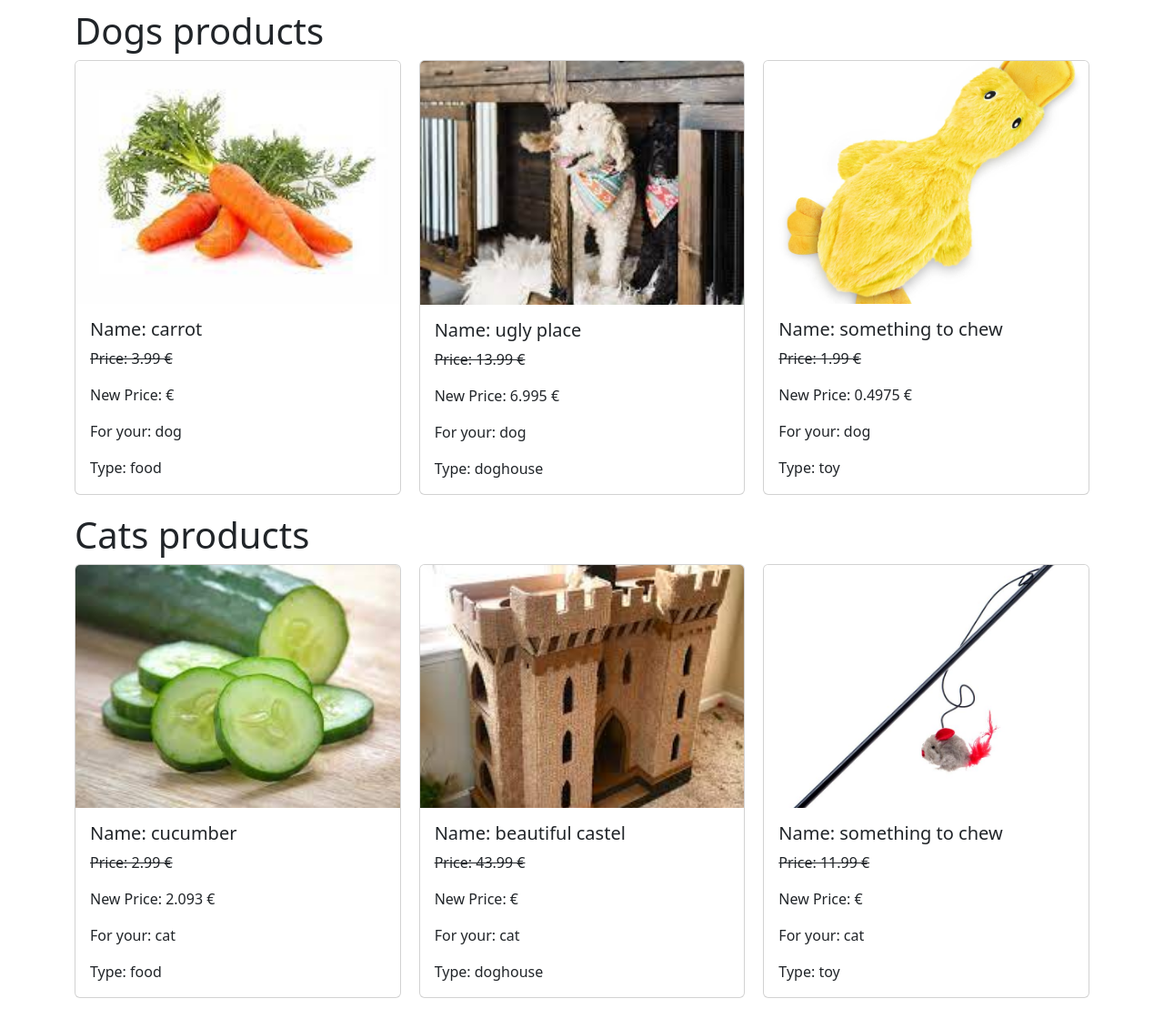
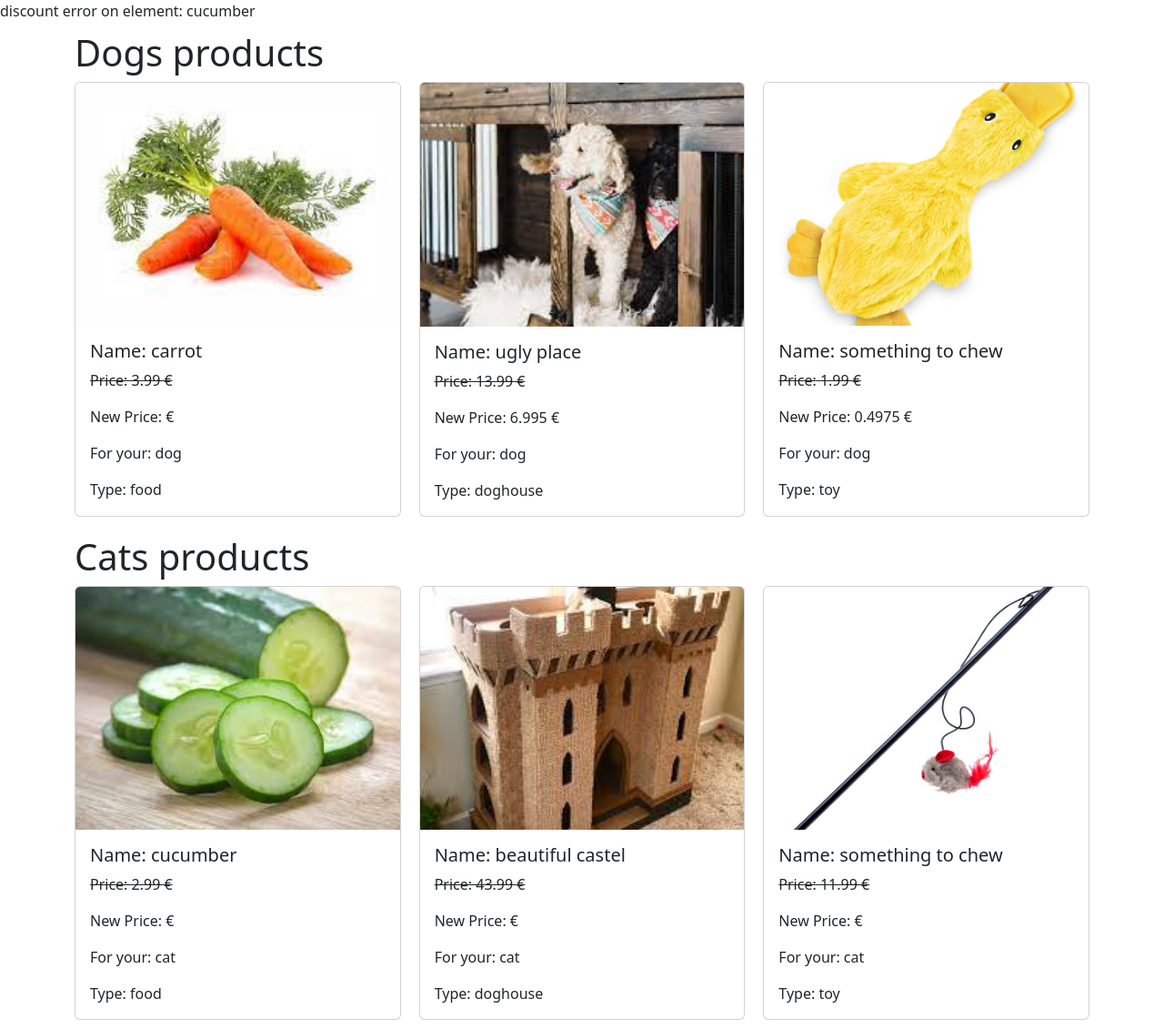
Before and after one commit to rennavittorio/php-oop-2, a PHP site: page / in a window 1280 px wide. Shown: the whole page at 91% size. Before the commit the page ends 1097 px from the top, so only its background shows below. Run offline with PHP 8.4, Linux system fonts and the light colour scheme.

Commit message:
add: add discount error check with exceptions methods

```diff
--- a/Db/db.php
+++ b/Db/db.php
@@ -21,7 +21,7 @@ $products = [
         'weigth' => 500,
         'expirationDate' => '2079-01-01',
         'isDiscounted' => true,
-        'percDiscount' => 30
+        'percDiscount' => null
     ],
     $uglyPlace = [
         'img' => './Img/kennel.jpg',
--- a/Models/Discount.php
+++ b/Models/Discount.php
@@ -25,8 +25,12 @@ trait Discount
     public function setDiscountedPrice($_price, $_percDiscount, $_isAvailable)
     {
         if ($_isAvailable === true) {
-            $totalDiscount = ($_price * $_percDiscount) / 100;
-            $this->discountedPrice = $_price - $totalDiscount;
+            if ($_percDiscount === null) {
+                throw new Exception('discount perc not found');
+            } else {
+                $totalDiscount = ($_price * $_percDiscount) / 100;
+                $this->discountedPrice = $_price - $totalDiscount;
+            }
         }
     }
 
--- a/index.php
+++ b/index.php
@@ -18,7 +18,11 @@ foreach ($products as $product) {
         $item->setType($product['category']);
         $item->setIsAvialable($product['isDiscounted']);
         $item->setPercDiscount($product['percDiscount']);
-        $item->setDiscountedPrice($product['price'], $product['percDiscount'], $product['isDiscounted']);
+        try {
+            $item->setDiscountedPrice($product['price'], $product['percDiscount'], $product['isDiscounted']);
+        } catch (Exception $e) {
+            echo 'discount error on element: ' . $item->getTitle();
+        }
         if ($product['animals'] === 'dog') {
             $dogsProducts[] = $item;
         } elseif ($product['animals'] === 'cat') {
@@ -30,7 +34,11 @@ foreach ($products as $product) {
         $item->setType($product['category']);
         $item->setIsAvialable($product['isDiscounted']);
         $item->setPercDiscount($product['percDiscount']);
-        $item->setDiscountedPrice($product['price'], $product['percDiscount'], $product['isDiscounted']);
+        try {
+            $item->setDiscountedPrice($product['price'], $product['percDiscount'], $product['isDiscounted']);
+        } catch (Exception $e) {
+            echo 'discount error on element: ' . $item->getTitle();
+        }
         if ($product['animals'] === 'dog') {
             $dogsProducts[] = $item;
         } elseif ($product['animals'] === 'cat') {
@@ -42,7 +50,11 @@ foreach ($products as $product) {
         $item->setType($product['category']);
         $item->setIsAvialable($product['isDiscounted']);
         $item->setPercDiscount($product['percDiscount']);
-        $item->setDiscountedPrice($product['price'], $product['percDiscount'], $product['isDiscounted']);
+        try {
+            $item->setDiscountedPrice($product['price'], $product['percDiscount'], $product['isDiscounted']);
+        } catch (Exception $e) {
+            echo 'discount error on element: ' . $item->getTitle();
+        }
         if ($product['animals'] === 'dog') {
             $dogsProducts[] = $item;
         } elseif ($product['animals'] === 'cat') {
```
